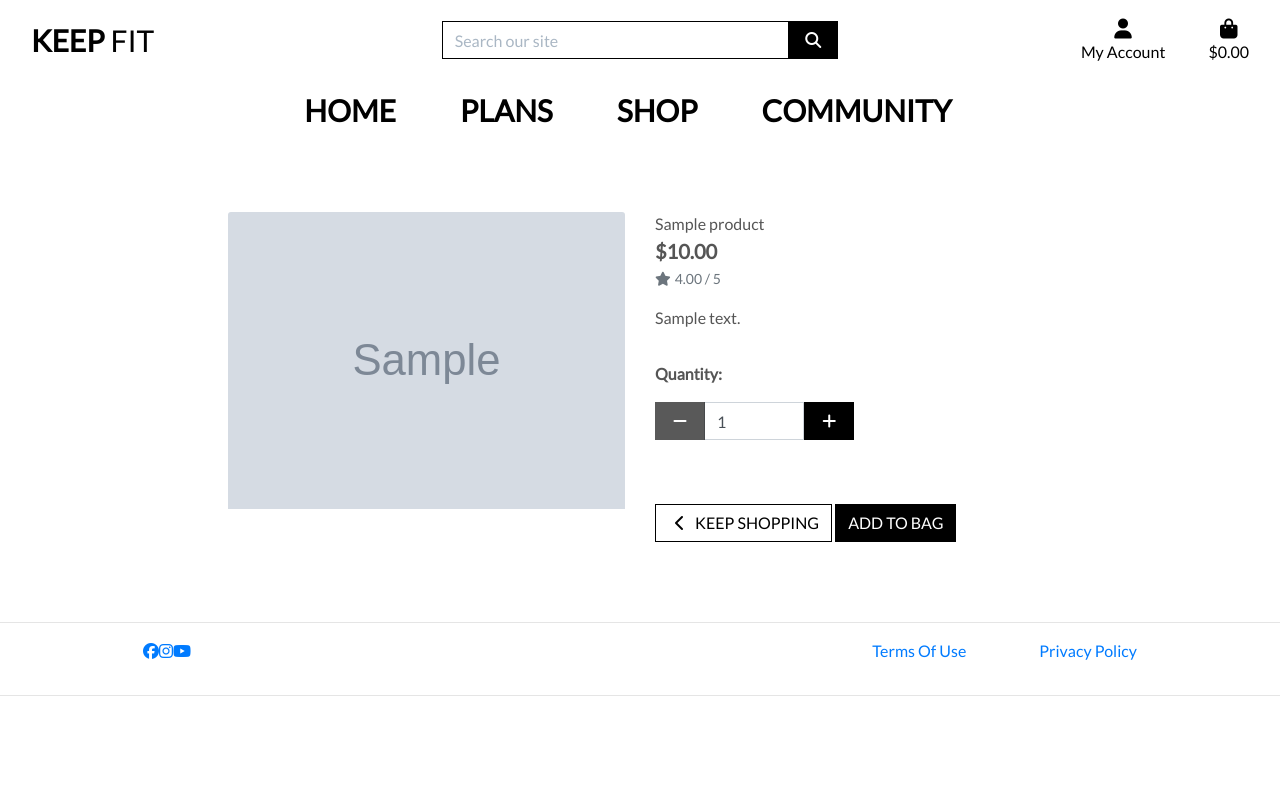
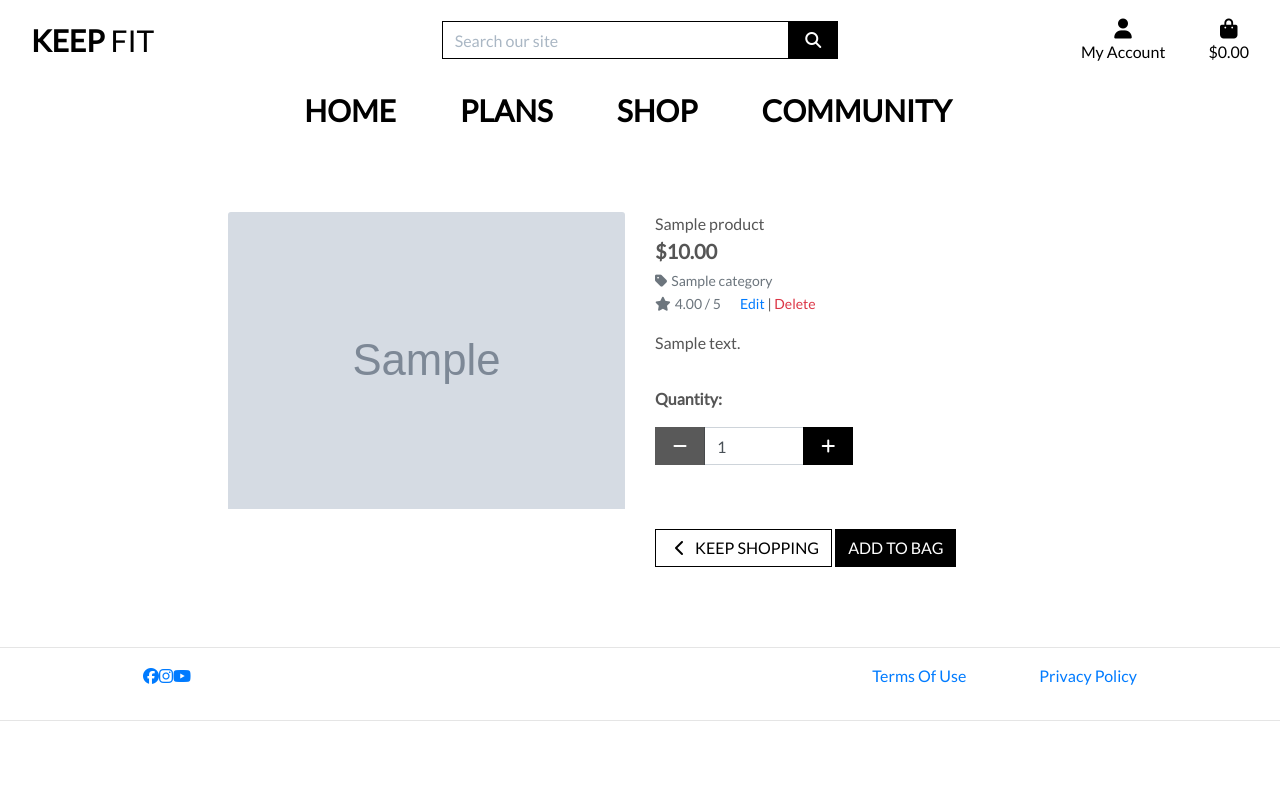
Before and after one commit to maxwellsor169/Keep_Fit_subscription_app, a Django app: page /products/1/ in a window 1280 px wide. Run offline with Django 3.2, Linux system fonts and the light colour scheme; a user stored in the database is signed in; tables that the repository leaves empty hold one stand-in row (values such as "Sample post"); grey boxes marked "Sample" are stand-in pictures; some libraries are stand-ins or nearby versions.

Commit message:
Product-admin - deleting products

```diff
--- a/products/templates/products/product_detail.html
+++ b/products/templates/products/product_detail.html
@@ -30,18 +30,23 @@
             <div class="product-details-container mb-5 mt-md-5">
                 <p class="mb-0">{{ product.name }}</p>
                 <p class="lead mb-0 text-left font-weight-bold">${{ product.price }}</p>
-                    {% for c in all_categories %}
-                    <a class="category-badge text-decoration-none" href="{% url 'products' %}?category={{ c.name }}">
-                        <span class="p-2 mt-2 badge
-                            {% if c.name in selected_categories %} bg-dark text-white {% else %} bg-white text-black {% endif %}">
-                            {{ c.friendly_name }}
-                        </span>
+                {% if product.category %}
+                <p class="small mt-1 mb-0">
+                    <a class="text-muted" href="{% url 'products' %}?category={{ product.category.name }}">
+                        <i class="fas fa-tag mr-1"></i>{{ product.category.friendly_name }}
                     </a>
-                    {% endfor %}
+                </p>
+                {% endif %}
                 {% if product.rating %}
                 <small class="text-muted"><i class="fas fa-star mr-1"></i>{{ product.rating }} / 5</small>
                 {% else %}
                 <small class="text-muted">No Rating</small>
+                {% endif %}
+                {% if request.user.is_superuser %}
+                    <small class="ml-3">
+                        <a href="{% url 'edit_product' product.id %}">Edit</a> |
+                        <a class="text-danger" href="{% url 'delete_product' product.id %}">Delete</a>
+                    </small>
                 {% endif %}
                 <p class="mt-3">{{ product.description }}</p>
                 <form class="form" action="{% url 'add_to_bag' product.id %}" method="POST">
@@ -72,11 +77,9 @@
                                             </span>
                                         </button>
                                     </div>
-                                        <input class="form-control qty_input" type="number"
-                                        name="quantity" value="1" min="1" max="99"
-                                        data-item_id="{{ product.id }}"
-                                        id="id_qty_{{ product.id }}">
-                                        <div class="input-group-prepend">
+                                    <input class="form-control qty_input" type="number" name="quantity" value="1"
+                                        min="1" max="99" data-item_id="{{ product.id }}" id="id_qty_{{ product.id }}">
+                                    <div class="input-group-append">
                                         <button class="increment-qty btn btn-black rounded-0"
                                             data-item_id="{{ product.id }}" id="increment-qty_{{ product.id }}">
                                             <span class="icon">
@@ -105,6 +108,7 @@
     </div>
 </div>
 {% endblock %}
+
 {% block postloadjs %}
 {{ block.super }}
 {% include 'products/includes/quantity_input_script.html' %}
--- a/products/templates/products/products.html
+++ b/products/templates/products/products.html
@@ -82,6 +82,12 @@
                                             {% else %}
                                                 <small class="text-muted">No Rating</small>
                                             {% endif %}
+                                            {% if request.user.is_superuser %}
+                                                <small class="ml-3">
+                                                    <a href="{% url 'edit_product' product.id %}">Edit</a> |
+                                                    <a class="text-danger" href="{% url 'delete_product' product.id %}">Delete</a>
+                                                </small>
+                                            {% endif %}
                                         </div>
                                     </div>
                                 </div>
--- a/products/urls.py
+++ b/products/urls.py
@@ -6,4 +6,5 @@ urlpatterns = [
     path('<int:product_id>/', views.product_detail, name='product_detail'),
     path('add/', views.add_product, name='add_product'),
     path('edit/<int:product_id>/', views.edit_product, name='edit_product'),
+    path('delete/<int:product_id>/', views.delete_product, name='delete_product'),
 ]
--- a/products/views.py
+++ b/products/views.py
@@ -75,9 +75,9 @@ def add_product(request):
     if request.method == 'POST':
         form = ProductForm(request.POST, request.FILES)
         if form.is_valid():
-            form.save()
+            product = form.save()
             messages.success(request, 'Successfully added product!')
-            return redirect(reverse('add_product'))
+            return redirect(reverse('product_detail', args=[product.id]))
         else:
             messages.error(request, 'Failed to add product. Please ensure the form is valid.')
     else:
@@ -113,3 +113,11 @@ def edit_product(request, product_id):
     }
 
     return render(request, template, context)
+
+
+def delete_product(request, product_id):
+    """ Delete a product from the store """
+    product = get_object_or_404(Product, pk=product_id)
+    product.delete()
+    messages.success(request, 'Product deleted!')
+    return redirect(reverse('products'))
```
Lines whose indentation alone changed are shown as unchanged.
